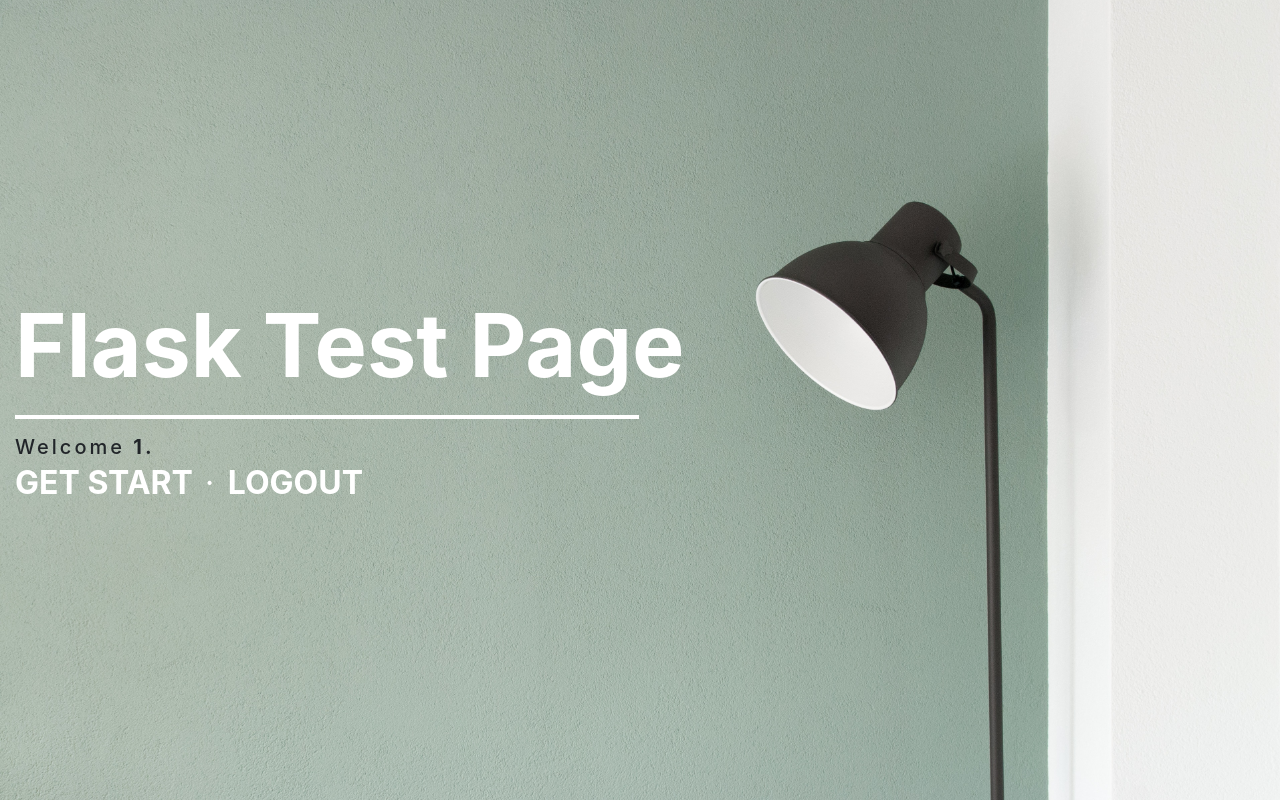
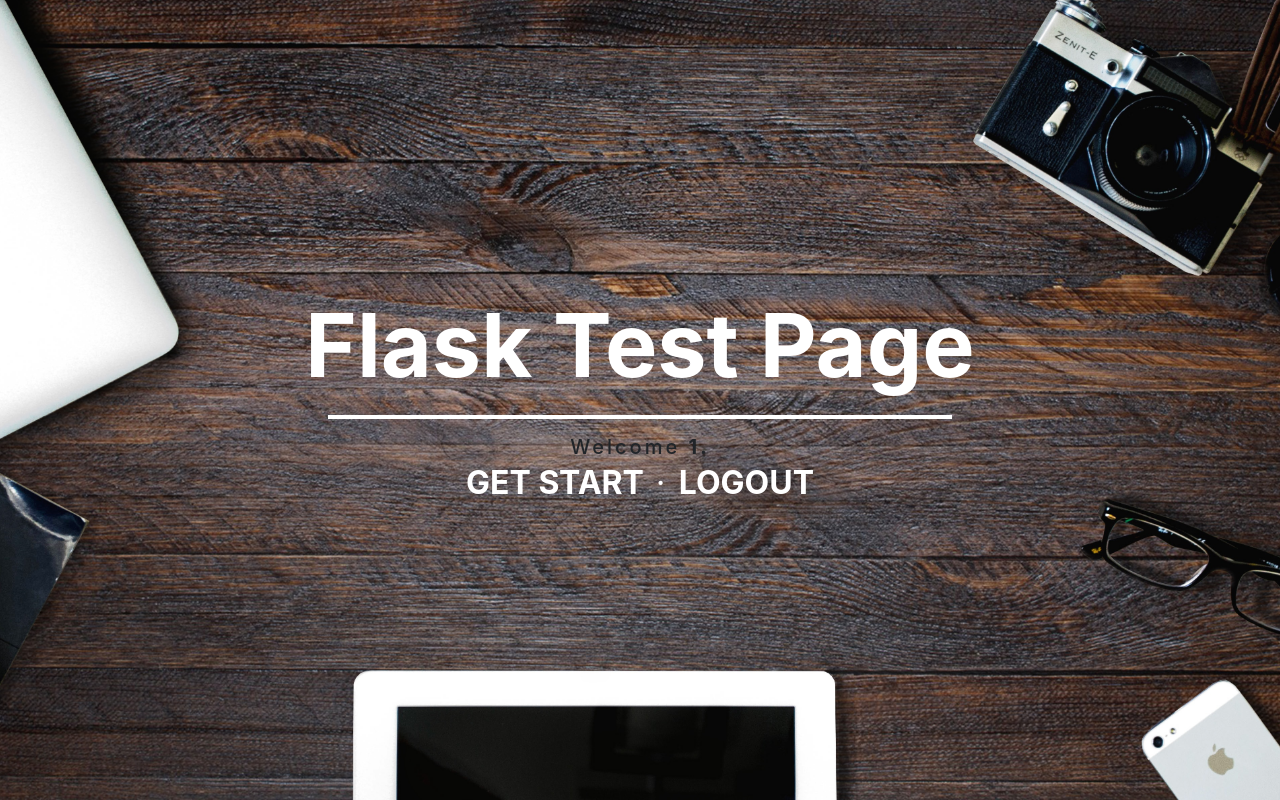
Before and after one commit to ParkHyeonChae/flask-board-practice, a Flask app: page / in a window 1280 px wide. Run offline with Flask 2, Linux system fonts and the light colour scheme; the visitor is signed in with stand-in values (Sample User, id 1); some libraries are stand-ins or nearby versions.

```diff
--- a/templates/index.html
+++ b/templates/index.html
@@ -66,13 +66,13 @@
 		<title>Flask Test Page</title>
 	</head>
     <body>
-          <div class="view" style="background-image: url(static/images/bg1.jpg); background-repeat: no-repeat; background-size: cover; background-position: center center;">
+          <div class="view" style="background-image: url(static/images/bg.jpg); background-repeat: no-repeat; background-size: cover; background-position: center center;">
                 <div class="row h-100">
-                  <div class="col-sm-10 my-auto white-text text-left">
+                  <div class="col-sm-12 my-auto white-text text-center">
 					  <div class="container">
 						  <a class="display-2 text-white font-weight-bold">Flask Test Page</a>
 						<!--<a class="text-center"><strong><font color="white" size=7>FLASK TEST PAGE</font></strong></a>-->
-                  		<hr style="border: solid 2px rgb(255, 255, 255); width:620px; margin-left:0px">
+                  		<hr style="border: solid 2px rgb(255, 255, 255); width:620px; margin-auto">
 						{% if logininfo %}
 						<h5 class="mb-0">Welcome <strong>{{logininfo}}.</strong></h5>
 						<a href="/post"><font color="white" size=6><strong>GET START&nbsp;</strong></font></a> <font color="white" size=6>&middot;&nbsp;</font>
```
Also changed, not shown: app.py (+6 -6 lines).
